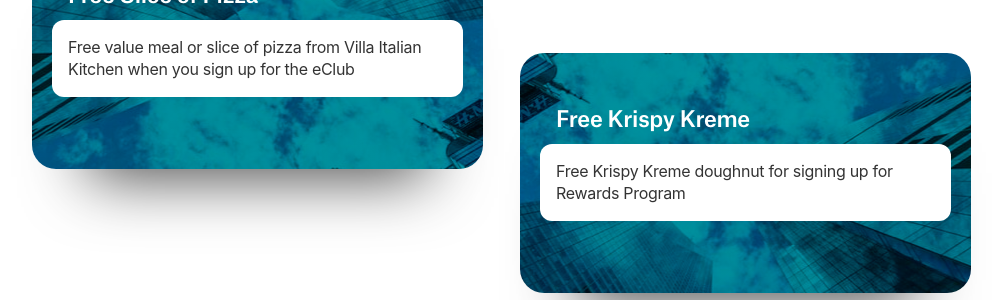
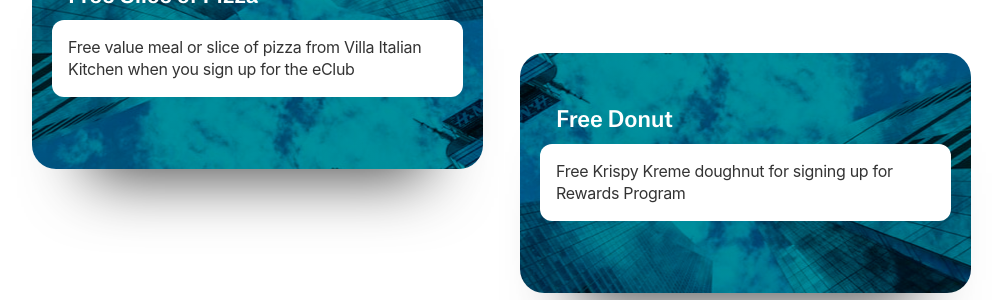
Before and after one commit to ohiosveryown/atldeals, a Jekyll site: the page built from index.html, in a window 1280 px wide and 900 px high, scrolled down 449 px. Shown: the part 151-451 px from the top of the window, without its empty margins (139-1141 px from the left). Built offline with Jekyll 4.4.1, drawn with Linux system fonts in a browser that asks for light colours; nearby versions of some CDN libraries.

Commit message:
Updated Free Krispy Kreme

```diff
--- a/_posts/2019-08-27-free-krispy-kreme.markdown
+++ b/_posts/2019-08-27-free-krispy-kreme.markdown
@@ -1,5 +1,5 @@
 ---
-title: Free Krispy Kreme
+title: Free Donut
 date: 2019-08-27 15:04:00 Z
 permalink: kripsy
 categories:
```
